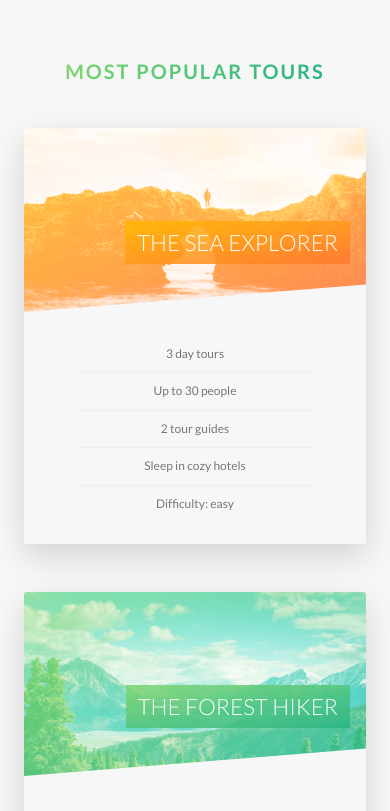
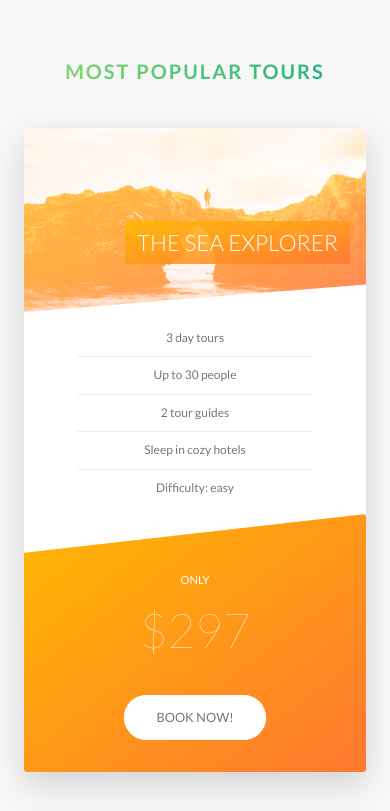
Before and after one commit to ming19991217/react-playground, a React (Vite) app: page / in a window 390 px wide. Shown: the part 2800-3611 px from the top of the page. Built offline with nearby package versions, Linux system fonts and the light colour scheme.

Commit message:
feat: story & card responsive

```diff
--- a/src/Natours/sass/components/_card.scss
+++ b/src/Natours/sass/components/_card.scss
@@ -20,7 +20,9 @@
         overflow: hidden;
         box-shadow: 0 1.5rem 4rem rgba($color-black, 0.15);
 
-        &--front {}
+        &--front {
+            background-color: $color-white;
+        }
 
         &--back {
             transform: rotateY(180deg);
@@ -163,4 +165,58 @@
         font-weight: 100;
     }
 
+
+
+
+
+
+
+
+    @include respond(tab-port) {
+
+        height: auto;
+        border-radius: 3px;
+        background-color: $color-white;
+        box-shadow: 0 1.5rem 4rem rgba($color-black, 0.15);
+
+        &__side {
+            height: auto;
+            position: relative;
+            box-shadow: none;
+            backface-visibility: visible;
+
+            &--back {
+                transform: rotateY(0);
+                clip-path: polygon(0 15%, 100% 0, 100% 100%, 0 100%);
+            }
+        }
+
+
+        &__details {
+            padding: 1rem 3rem;
+        }
+
+        &:hover &__side--front {
+            transform: rotateY(0);
+        }
+
+        // Back Side Styling
+        &__cta {
+            position: relative;
+            top: 0%;
+            left: 0%;
+            transform: translate(0);
+            width: 100%;
+            padding: 7rem 4rem 4rem 4rem;
+        }
+
+        &__price-box {
+            margin-bottom: 3rem;
+        }
+
+        &__price-value {
+            font-size: 6rem;
+        }
+    }
+
 }
--- a/src/Natours/styles/main.css
+++ b/src/Natours/styles/main.css
@@ -402,6 +402,9 @@
   overflow: hidden;
   box-shadow: 0 1.5rem 4rem rgba(0, 0, 0, 0.15);
 }
+.card__side--front {
+  background-color: #fff;
+}
 .card__side--back {
   transform: rotateY(180deg);
 }
@@ -498,6 +501,44 @@
   font-size: 6rem;
   font-weight: 100;
 }
+@media (max-width: 56.25em) {
+  .card {
+    height: auto;
+    border-radius: 3px;
+    background-color: #fff;
+    box-shadow: 0 1.5rem 4rem rgba(0, 0, 0, 0.15);
+  }
+  .card__side {
+    height: auto;
+    position: relative;
+    box-shadow: none;
+    backface-visibility: visible;
+  }
+  .card__side--back {
+    transform: rotateY(0);
+    clip-path: polygon(0 15%, 100% 0, 100% 100%, 0 100%);
+  }
+  .card__details {
+    padding: 1rem 3rem;
+  }
+  .card:hover .card__side--front {
+    transform: rotateY(0);
+  }
+  .card__cta {
+    position: relative;
+    top: 0%;
+    left: 0%;
+    transform: translate(0);
+    width: 100%;
+    padding: 7rem 4rem 4rem 4rem;
+  }
+  .card__price-box {
+    margin-bottom: 3rem;
+  }
+  .card__price-value {
+    font-size: 6rem;
+  }
+}
 
 .story {
   width: 75%;
@@ -510,6 +551,18 @@
   font-size: 1.6rem;
   transform: skewX(-12deg);
 }
+@media (max-width: 56.25em) {
+  .story {
+    width: 100%;
+    padding: 4rem;
+    padding-left: 7rem;
+  }
+}
+@media (max-width: 37.5em) {
+  .story {
+    transform: skewX(0);
+  }
+}
 .story__shape {
   width: 15rem;
   height: 15rem;
@@ -521,6 +574,11 @@
   transform: translateX(-3rem) skewX(12deg);
   position: relative;
 }
+@media (max-width: 37.5em) {
+  .story__shape {
+    transform: translateX(-3rem) skewX(0);
+  }
+}
 .story__img {
   height: 100%;
   transform: translateX(-4rem) scale(1.4);
@@ -529,6 +587,11 @@
 }
 .story__text {
   transform: skew(12deg);
+}
+@media (max-width: 37.5em) {
+  .story__text {
+    transform: skewX(0);
+  }
 }
 .story__caption {
   position: absolute;
@@ -580,9 +643,14 @@
   background-color: rbga(#fff, 0.5);
   border: none;
   border-bottom: 3px solid transparent;
-  width: 100%;
+  width: 90%;
   display: block;
   transition: all 0.3s;
+}
+@media (max-width: 56.25em) {
+  .form__input {
+    width: 100%;
+  }
 }
 .form__input:focus {
   outline: none;
@@ -611,6 +679,12 @@
 .form__radio-group {
   width: 50%;
   display: inline-block;
+}
+@media (max-width: 56.25em) {
+  .form__radio-group {
+    width: 100%;
+    margin-bottom: 2rem;
+  }
 }
 .form__radio-input {
   display: none;
@@ -1097,11 +1171,31 @@
   background-size: 100%;
   border-radius: 3px;
   box-shadow: 0 1.5rem 4rem rgba(0, 0, 0, 0.2);
-  height: 50rem;
+}
+@media (max-width: 75em) {
+  .book {
+    background-image: linear-gradient(105deg, rgba(255, 255, 255, 0.9) 0%, rgba(255, 255, 255, 0.9) 65%, transparent 67%), url(../../../../public/img/nat-10.jpg);
+    background-size: cover;
+  }
+}
+@media (max-width: 56.25em) {
+  .book {
+    background-image: linear-gradient(to right, rgba(255, 255, 255, 0.9) 0%, rgba(255, 255, 255, 0.9) 100%), url(../../../../public/img/nat-10.jpg);
+  }
 }
 .book__form {
   width: 50%;
   padding: 6rem;
 }
+@media (max-width: 75em) {
+  .book__form {
+    width: 65%;
+  }
+}
+@media (max-width: 56.25em) {
+  .book__form {
+    width: 100%;
+  }
+}
 
 /*# sourceMappingURL=main.css.map */
```
Also changed, not shown: src/Natours/sass/components/_form.scss (+10 -1 lines), src/Natours/sass/components/_story.scss (+17 -0 lines), src/Natours/sass/pages/_home.scss (+23 -1 lines), 1 other file (tests, documents, lock files or other folders).
